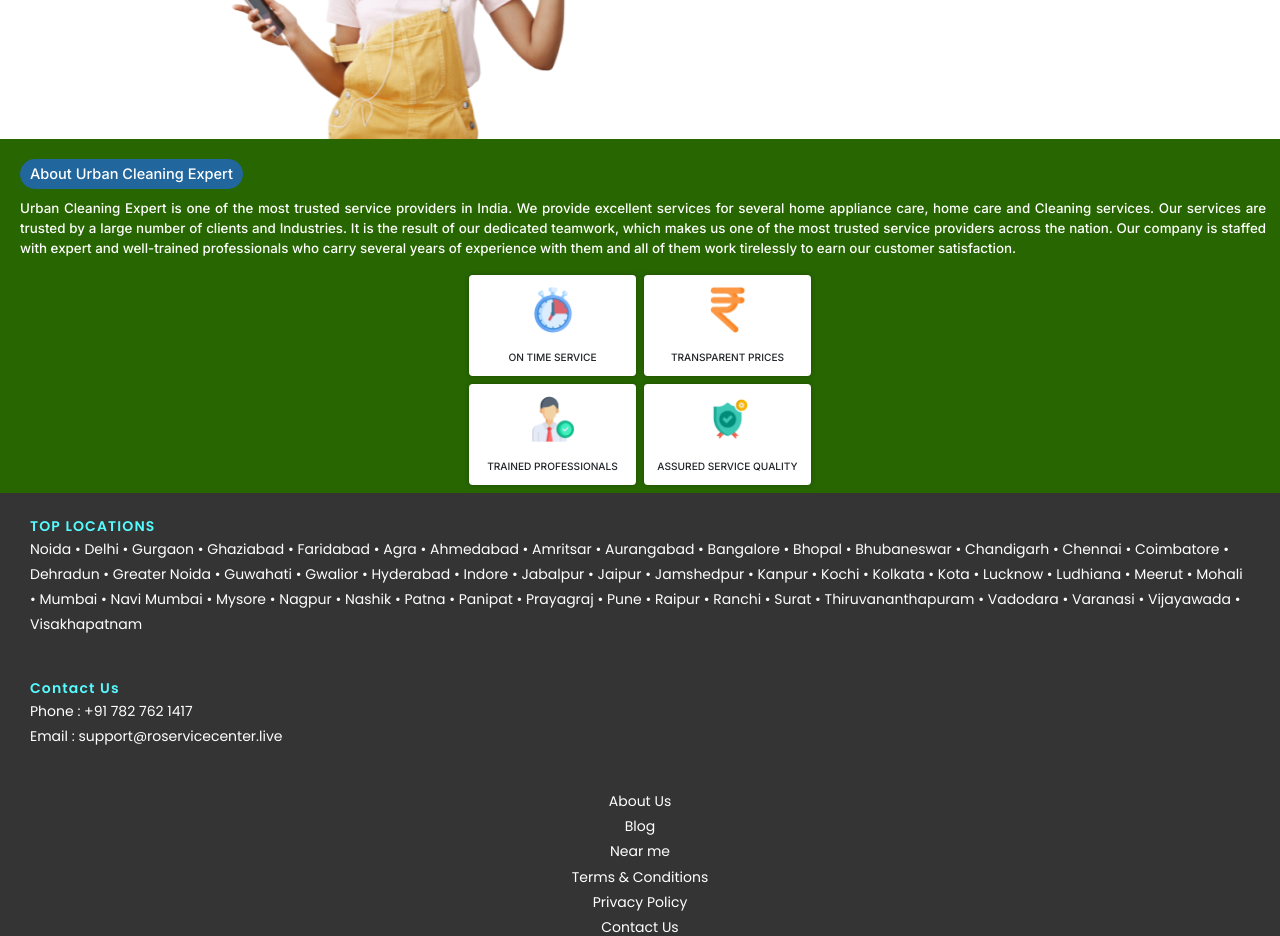
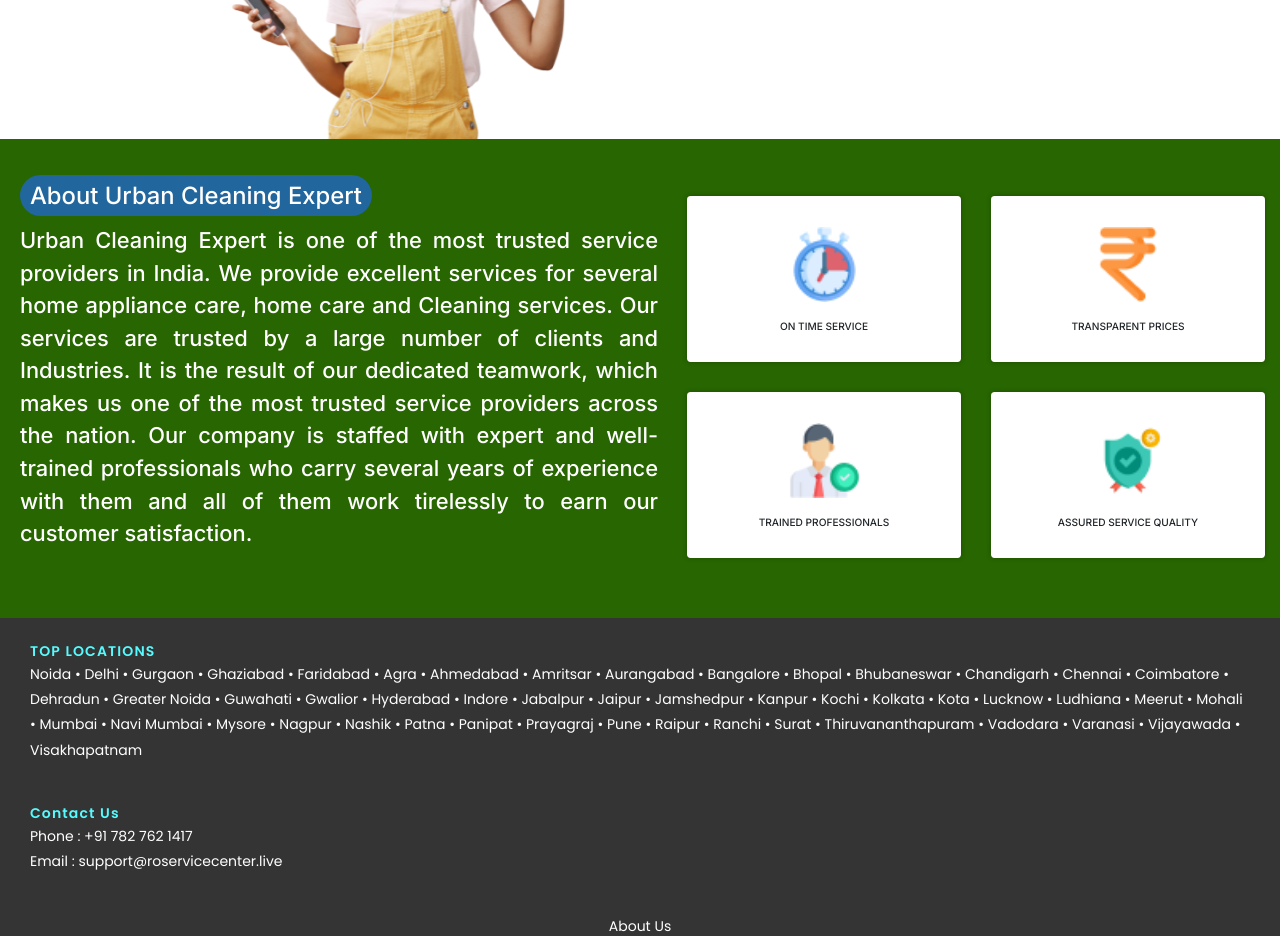
Before and after one commit to HarishB167/Next.js_Assignment_1, a Next.js app: page / in a window 1280 px wide. Shown: the part 840-1776 px from the top of the page. Built offline with nearby package versions, Linux system fonts and the light colour scheme.

Commit message:
About section ui made responsive

```diff
--- a/pages/index.js
+++ b/pages/index.js
@@ -62,7 +62,7 @@
           </div>
         </div>
       </div>
-      <div className={"d-flex flex-column " + styles.sectionAbout}>
+      <div className={styles.sectionAbout}>
         <div>
           <div>
             <span className={styles.sectionAbout__title}>
--- a/styles/Home.module.css
+++ b/styles/Home.module.css
@@ -130,6 +130,8 @@
 
 /* About section */
 .sectionAbout {
+  display: flex;
+  flex-direction: column;
   padding-top: 22px;
   padding-bottom: 4px;
   background: #276600;
@@ -372,4 +374,40 @@
     font-size: 24px;
     line-height: 29px;
   }
+
+  /* About section */
+  .sectionAbout {
+    flex-direction: row;
+    justify-content: center;
+    width: 100%;
+
+    padding-top: 42px;
+    padding-bottom: 45px;
+  }
+
+  .sectionAbout > div:first-child {
+    max-width: 725px;
+  }
+
+  .sectionAbout__title {
+    border-radius: 25px;
+    font-size: 23.807px;
+    line-height: 29px;
+  }
+
+  .sectionAbout__paragraph {
+    font-size: 21.86px;
+    line-height: 149.52%;
+  }
+
+  .sectionAbout__feature {
+    width: 274px;
+    height: 166px;
+    margin: 15px;
+  }
+
+  .sectionAbout__feature img {
+    width: 75px;
+    height: 75px;
+  }
 }
```
